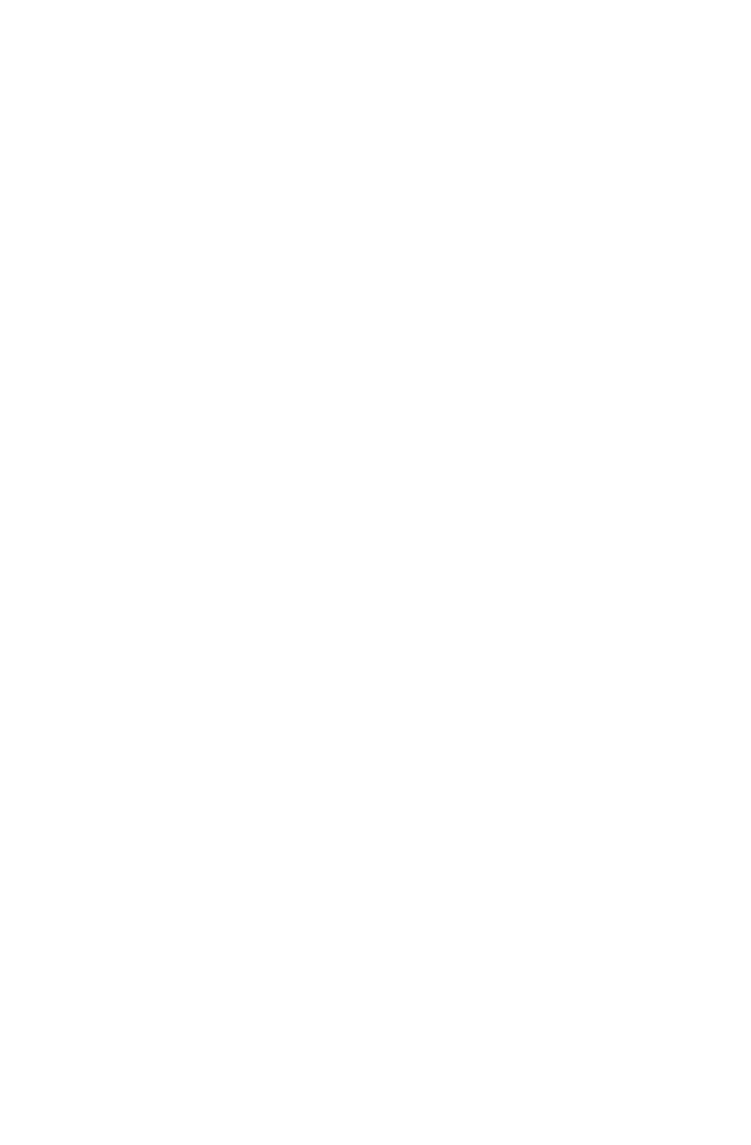
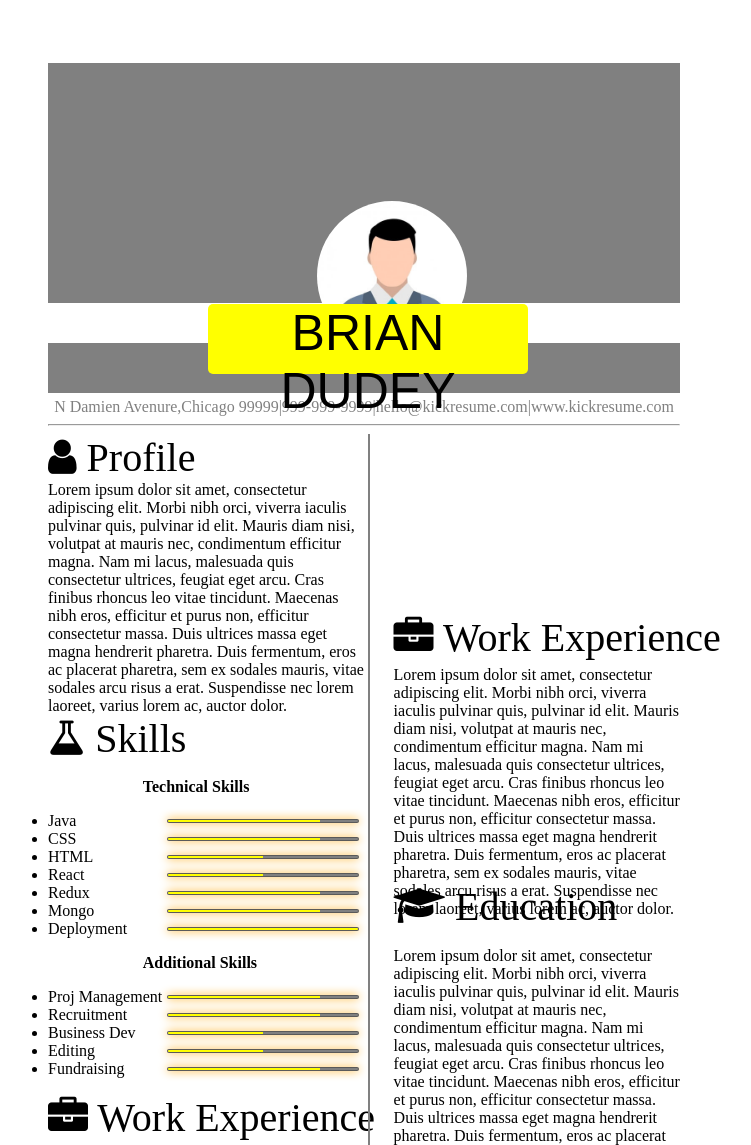
Before and after one commit to vikram-10/LearningWebDev, a plain HTML site: page week3/task5/index.html in a window 1280 px wide. Shown: the top 1145 px of the page, without its empty margins (276-1027 px from the left). Before the commit the page ends 800 px from the top, so only its background shows below. Drawn offline with Linux system fonts and the light colour scheme.

Commit message:
added resume task using DOM Manipulation

```diff
--- a/week3/task5/index.css
+++ b/week3/task5/index.css
@@ -0,0 +1,176 @@
+.testing{
+    background-color: red;
+    width: 50%;
+}
+
+.wrapper{
+    width: 50%;
+    margin-left: 25%;
+    margin-top: 5%;;
+}
+
+.header{
+    background-color: grey;
+    height: 240px;
+}
+
+
+.white{
+    background-color: white;
+    height: 40px;
+}
+
+
+.strip{
+    background-color: grey;
+    height: 50px;
+}
+
+.userImage{
+    height: 150px;
+    margin-left: 21%;
+    margin-top: -15%;
+    border-radius: 50%;
+    z-index: 10;
+    position: absolute;
+ }
+
+ .nametag{
+    position: absolute;
+    background-color: yellow;
+    width: 25%;
+    z-index: 10;
+    text-align: center;
+    margin-left: 12.5%;
+    height: 70px;
+    font-size: 50px;
+    font-family: 'Montserrat', sans-serif;
+    border-radius: 5px;
+    z-index: 20;
+    margin-top: -7%;
+}
+
+.topAddress{
+    text-align: center;
+    color: grey;
+    margin-top: 5px;
+}
+
+.vline{
+    position: absolute;
+    height:800px;
+    width: 2px;
+    background-color: grey;
+    margin-left: 25%;
+}
+
+.leftItems{
+    float: left;
+    width: 50%;
+}
+
+.headerText{
+    font-size: 40px;
+ }
+
+ .skillSubheader{
+     margin-left: 15%;
+    font-weight: bold;
+ }
+
+
+
+.slider{
+    float: right;
+    margin-top: 7px;
+    margin-right: 5px;
+    width: 60%;
+    background: grey;
+    display: block;
+    height: 2px;
+    border: 1px solid rgba(0,0,0,0.3);
+    border-radius: 3px;
+    overflow: hidden;
+    box-shadow: 0 0 10px orange;
+}
+
+
+#amountJava{
+    height: 2px;
+    float: left;
+    width:80%;
+    background: yellow;
+}
+
+#amountCss{
+    height: 2px;
+    float: left;
+    width:80%;
+    background: yellow;
+}
+#amountHtml{
+    height: 2px;
+    float: left;
+    width:50%;
+    background: yellow;
+}
+#amountReact{
+    height: 2px;
+    float: left;
+    width:50%;
+    background: yellow;
+}
+#amountRedux{
+    height: 2px;
+    float: left;
+    width:80%;
+    background: yellow;
+}
+#amountMongo{
+    height: 2px;
+    float: left;
+    width:80%;
+    background: yellow;
+}
+#amountDeployment{
+    height: 2px;
+    float: left;
+    width:100%;
+    background: yellow;
+}
+
+.newWidth{
+    width: 50%
+}
+
+.contentWidth{
+    width: 50%;
+}
+
+#rightItem1{
+    position: absolute;
+    margin-left: 27%;
+    margin-top: -51%;
+}
+
+#rightItem2{
+    width: 22.5%;
+    position: absolute;
+    margin-left: 27%;
+    margin-top: -47%;
+}
+
+
+#rightItem3{
+    width: 22.5%;
+    position: absolute;
+    margin-left: 27%;
+    margin-top: -30%;
+}
+
+#rightItem4{
+    width: 22.5%;
+    position: absolute;
+    margin-left: 27%;
+    margin-top: -25%;
+}
--- a/week3/task5/index.html
+++ b/week3/task5/index.html
@@ -4,10 +4,10 @@
     <meta charset="UTF-8">
     <meta name="viewport" content="width=device-width, initial-scale=1.0">
     <title>Resume</title>
+    <link rel="stylesheet" href="index.css">
+    <link rel="stylesheet" href="https://stackpath.bootstrapcdn.com/font-awesome/4.7.0/css/font-awesome.min.css">
 </head>
 <body>
-    <script>
-
-    </script>
+    <script  src="index.js"></script>
 </body>
 </html>
--- /dev/null
+++ b/week3/task5/index.js
@@ -0,0 +1,125 @@
+var wrapper=document.createElement('div');
+wrapper.setAttribute('class','wrapper');
+
+
+var greyHeader=document.createElement('div');
+greyHeader.setAttribute('class','header');
+
+var imgInsert=document.createElement('img');
+imgInsert.setAttribute('src','user.jpg');
+imgInsert.setAttribute('class','userImage');
+
+var whiteHeader=document.createElement('div');
+whiteHeader.setAttribute('class','white');
+
+
+var greyStrip=document.createElement('div');
+greyStrip.setAttribute('class','strip');
+
+var nameTag=document.createElement('div');
+nameTag.setAttribute('class','nametag')
+nameTag.innerText="BRIAN DUDEY";
+
+var topAddress=document.createElement('div');
+topAddress.setAttribute('class','topAddress');
+topAddress.innerText="N Damien Avenure,Chicago 99999|999-999-9999|hello@kickresume.com|www.kickresume.com"
+
+var line=document.createElement('hr');
+
+var verticalLine=document.createElement('div');
+verticalLine.setAttribute('class','vline');
+
+var leftItems=document.createElement('div');
+leftItems.setAttribute('class','leftItems');
+
+
+var profileText=document.createElement('div');
+profileText.setAttribute('class','headerText');
+profileText.innerHTML="<i class=\"fa fa-user\"></i> Profile";
+
+var breaker=document.createElement('br');
+
+var lorem=document.createElement('div');
+lorem.setAttribute('class','contentWidth');
+lorem.innerText= "Lorem ipsum dolor sit amet, consectetur adipiscing elit. Morbi nibh orci, viverra iaculis pulvinar quis, pulvinar id elit. Mauris diam nisi, volutpat at mauris nec, condimentum efficitur magna. Nam mi lacus, malesuada quis consectetur ultrices, feugiat eget arcu. Cras finibus rhoncus leo vitae tincidunt. Maecenas nibh eros, efficitur et purus non, efficitur consectetur massa. Duis ultrices massa eget magna hendrerit pharetra. Duis fermentum, eros ac placerat pharetra, sem ex sodales mauris, vitae sodales arcu risus a erat. Suspendisse nec lorem laoreet, varius lorem ac, auctor dolor."
+
+
+var skillsText=document.createElement('div');
+skillsText.setAttribute('class','headerText');
+skillsText.innerHTML="<i class=\"fa fa-flask\" aria-hidden=\"true\"></i> Skills";
+
+var skillSubheading=document.createElement('p');
+skillSubheading.setAttribute('class','skillSubheader');
+skillSubheading.innerText="Technical Skills"
+
+var skillList=document.createElement('ul');
+skillList.setAttribute('style','list-style:none');
+skillList.setAttribute('style','padding:0');
+skillList.setAttribute('class','newWidth')
+skillList.innerHTML="<li>Java <div class=\"slider\"><span id=\"amountJava\"></span></div></li><li>CSS<div class=\"slider\"><span id=\"amountCss\"></span></div></li><li>HTML<div class=\"slider\"><span id=\"amountHtml\"></span></div></li><li>React<div class=\"slider\"><span id=\"amountReact\"></span></div></li><li>Redux<div class=\"slider\"><span id=\"amountRedux\"></span></div></li><li>Mongo<div class=\"slider\"><span id=\"amountMongo\"></span></div></li><li>Deployment<div class=\"slider\"><span id=\"amountDeployment\"></span></div></li>"
+
+var skillSubheading2=document.createElement('p');
+skillSubheading2.setAttribute('class','skillSubheader');
+skillSubheading2.innerText="Additional Skills";
+
+var skillList2=document.createElement('ul');
+skillList2.setAttribute('style','list-style:none');
+skillList2.setAttribute('style','padding:0');
+skillList2.setAttribute('class','newWidth');
+skillList2.innerHTML="<li>Proj Management <div class=\"slider\"><span id=\"amountJava\"></span></div></li><li>Recruitment<div class=\"slider\"><span id=\"amountCss\"></span></div></li><li>Business Dev<div class=\"slider\"><span id=\"amountHtml\"></span></div></li><li>Editing<div class=\"slider\"><span id=\"amountReact\"></span></div></li><li>Fundraising<div class=\"slider\"><span id=\"amountRedux\"></span></div></li>"
+
+var workExperinceHeader=document.createElement('div');
+workExperinceHeader.setAttribute('class','headerText');
+workExperinceHeader.innerHTML="<i class=\"fa fa-briefcase\" aria-hidden=\"true\"></i>  Work Experience";
+
+
+var workExp=document.createElement('div');
+workExp.setAttribute('class','contentWidth');
+workExp.innerText="Lorem ipsum dolor sit amet, consectetur adipiscing elit. Morbi nibh orci, viverra iaculis pulvinar quis, pulvinar id elit. Mauris diam nisi, volutpat at mauris nec, condimentum efficitur magna. Nam mi lacus, malesuada quis consectetur ultrices, feugiat eget arcu.";
+
+var workExperinceHeader2=document.createElement('div');
+workExperinceHeader2.setAttribute('class','headerText');
+workExperinceHeader2.setAttribute('id','rightItem1')
+workExperinceHeader2.innerHTML="<i class=\"fa fa-briefcase\" aria-hidden=\"true\"></i>  Work Experience";
+
+var workExp2=document.createElement('div');
+workExp2.setAttribute('id','rightItem2');
+workExp2.innerText="Lorem ipsum dolor sit amet, consectetur adipiscing elit. Morbi nibh orci, viverra iaculis pulvinar quis, pulvinar id elit. Mauris diam nisi, volutpat at mauris nec, condimentum efficitur magna. Nam mi lacus, malesuada quis consectetur ultrices, feugiat eget arcu. Cras finibus rhoncus leo vitae tincidunt. Maecenas nibh eros, efficitur et purus non, efficitur consectetur massa. Duis ultrices massa eget magna hendrerit pharetra. Duis fermentum, eros ac placerat pharetra, sem ex sodales mauris, vitae sodales arcu risus a erat. Suspendisse nec lorem laoreet, varius lorem ac, auctor dolor.";
+
+
+var educationHeader=document.createElement('div');
+educationHeader.setAttribute('class','headerText');
+educationHeader.setAttribute('id','rightItem3');
+educationHeader.innerHTML="<i class=\"fa fa-graduation-cap\" aria-hidden=\"true\"></i> Education";
+
+var educationContent=document.createElement('div');
+educationContent.setAttribute('id','rightItem4');
+educationContent.innerText="Lorem ipsum dolor sit amet, consectetur adipiscing elit. Morbi nibh orci, viverra iaculis pulvinar quis, pulvinar id elit. Mauris diam nisi, volutpat at mauris nec, condimentum efficitur magna. Nam mi lacus, malesuada quis consectetur ultrices, feugiat eget arcu. Cras finibus rhoncus leo vitae tincidunt. Maecenas nibh eros, efficitur et purus non, efficitur consectetur massa. Duis ultrices massa eget magna hendrerit pharetra. Duis fermentum, eros ac placerat pharetra, sem ex sodales mauris, vitae sodales arcu risus a erat. Suspendisse nec lorem laoreet, varius lorem ac, auctor dolor.";
+
+wrapper.append(greyHeader);
+wrapper.append(whiteHeader);
+wrapper.append(greyStrip);
+wrapper.append(imgInsert);
+wrapper.append(nameTag);
+wrapper.append(topAddress);
+wrapper.append(line);
+wrapper.append(verticalLine);
+wrapper.append(leftItems);
+wrapper.append(profileText);
+wrapper.append(breaker)
+wrapper.append(lorem);
+wrapper.append(breaker);
+wrapper.append(skillsText);
+wrapper.append(skillSubheading);
+wrapper.append(skillList);
+wrapper.append(skillSubheading2);
+wrapper.append(skillList2);
+wrapper.append(workExperinceHeader);
+wrapper.append(breaker);
+wrapper.append(breaker);
+wrapper.append(workExp);
+wrapper.append(workExperinceHeader2);
+wrapper.append(workExp2);
+wrapper.append(educationHeader);
+wrapper.append(educationContent);
+document.body.append(wrapper);
```
Also changed, not shown: week3/task5/user.jpg (added).
